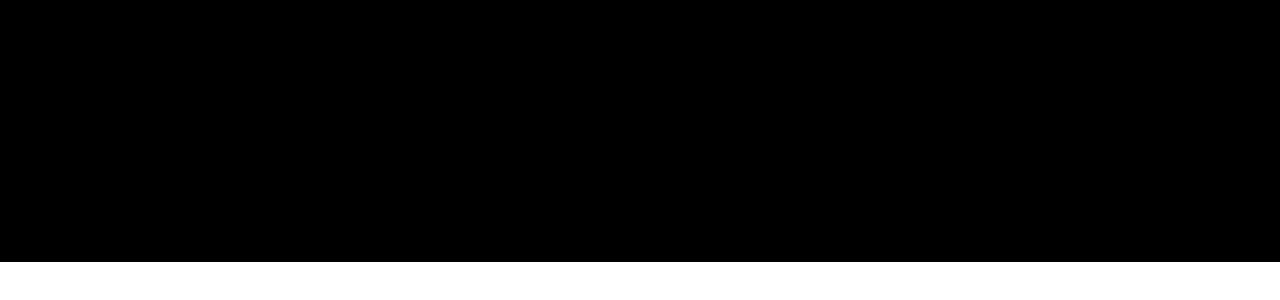
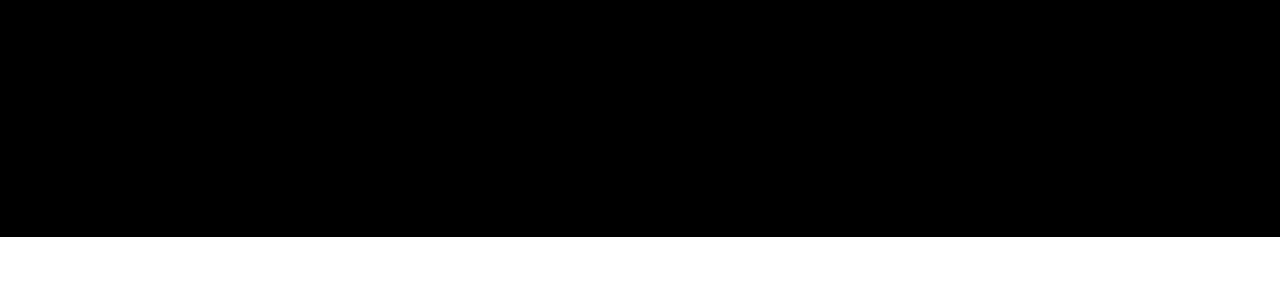
Before and after one commit to bennyboy21/pagething, a plain HTML site: page index.html in a window 1280 px wide. Shown: the part 488-788 px from the top of the page. Drawn offline with Linux system fonts and the light colour scheme.

Commit message:
Update style.css

```diff
--- a/style.css
+++ b/style.css
@@ -6,5 +6,5 @@ body {
 #hole-Background {
     background:rgb(0, 0, 0);
     width:100vw;
-    height:calc(100vh - 50px);
+    height:calc(100vh - 75px);
 }
```
